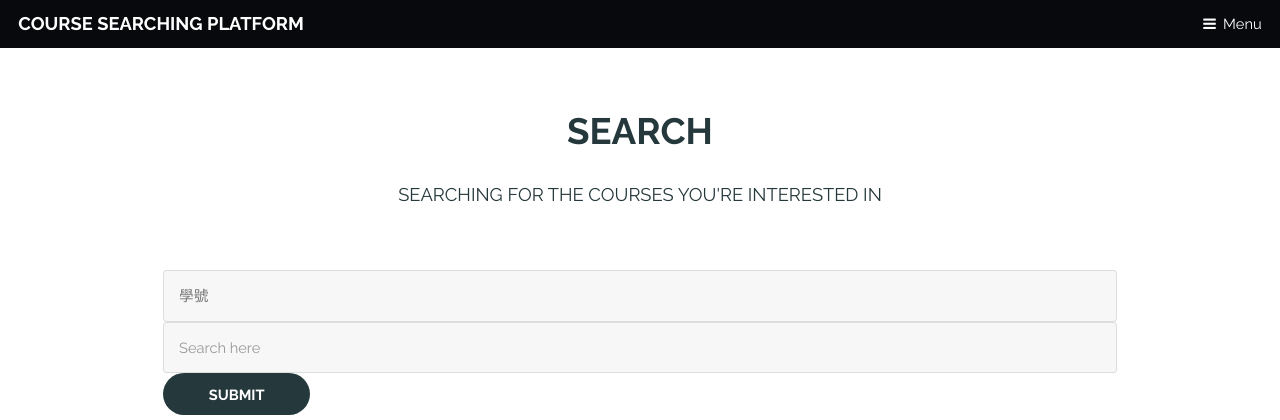
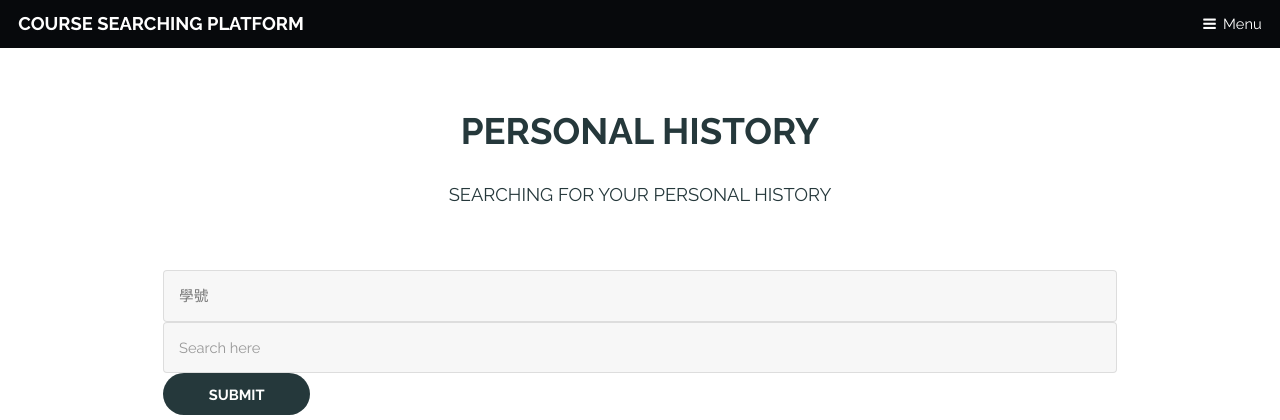
Before and after one commit to Yuiizui/DataBase, a Flask app: page /student in a window 1280 px wide. Shown: the top 420 px of the page. Run offline with Flask 2, Linux system fonts and the light colour scheme; data that the repository does not hold is empty; some libraries are stand-ins or nearby versions.

Commit message:
文字變更

```diff
--- a/FlaskWebProject1/FlaskWebProject1/templates/graph.html
+++ b/FlaskWebProject1/FlaskWebProject1/templates/graph.html
@@ -40,7 +40,7 @@
 
 				<header class="major special">
 					<h2>Search</h2>
-					<p>Searching for Advance Course and Prerequisite Course</p>
+					<p>Searching for advance Courses and Prerequisite Courses</p>
 				</header>
 				{% for node in nodes %}
                 <div style="outline: 3px solid gray;text-align:center;">
--- a/FlaskWebProject1/FlaskWebProject1/templates/student.html
+++ b/FlaskWebProject1/FlaskWebProject1/templates/student.html
@@ -39,8 +39,8 @@
 			<div class="container">
 
 				<header class="major special">
-					<h2>Search</h2>
-					<p>Searching for the courses you're interested in</p>
+					<h2>Personal history</h2>
+					<p>Searching for your personal history</p>
 				</header>
 				<form name='form' id='form' method='POST' action='/student'>
 					<select name="input_cat">
```
